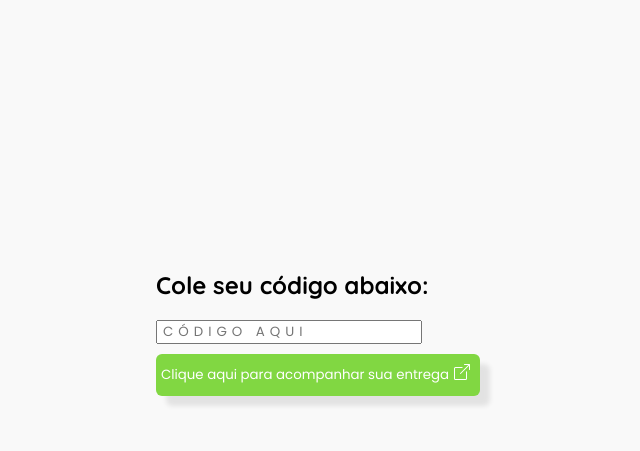
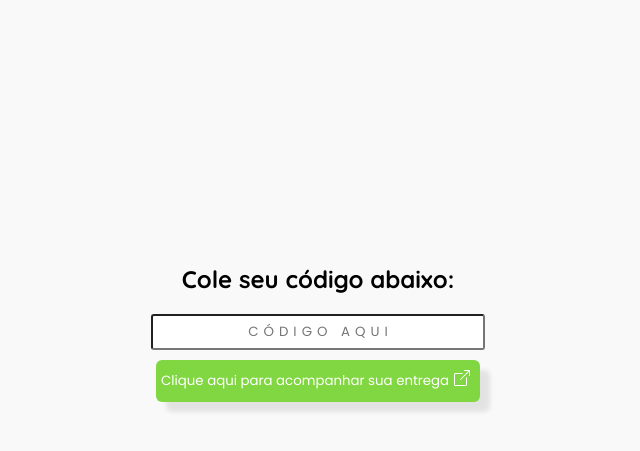
Before and after one commit to rodrigovanelli/acompanhamento-correios-facil, a PHP site: page /index.html in a window 1280 px wide. Shown: the top 451 px of the page, without its empty margins (330-970 px from the left). Run offline with PHP 8.4, Linux system fonts and the light colour scheme.

Commit message:
Update style.css

```diff
--- a/style.css
+++ b/style.css
@@ -44,3 +44,15 @@ body {
 #acompanhamento-content a button:hover {
     cursor: pointer;
 }
+div#acompanhamento-content {
+    display: flex;
+    flex-direction: column;
+    justify-content: center;
+    align-items: center;
+}
+input#cod-rastreamento {
+    line-height: 32px;
+    text-align: center;
+    border-radius: 3px;
+    width: 100%;
+}
```
